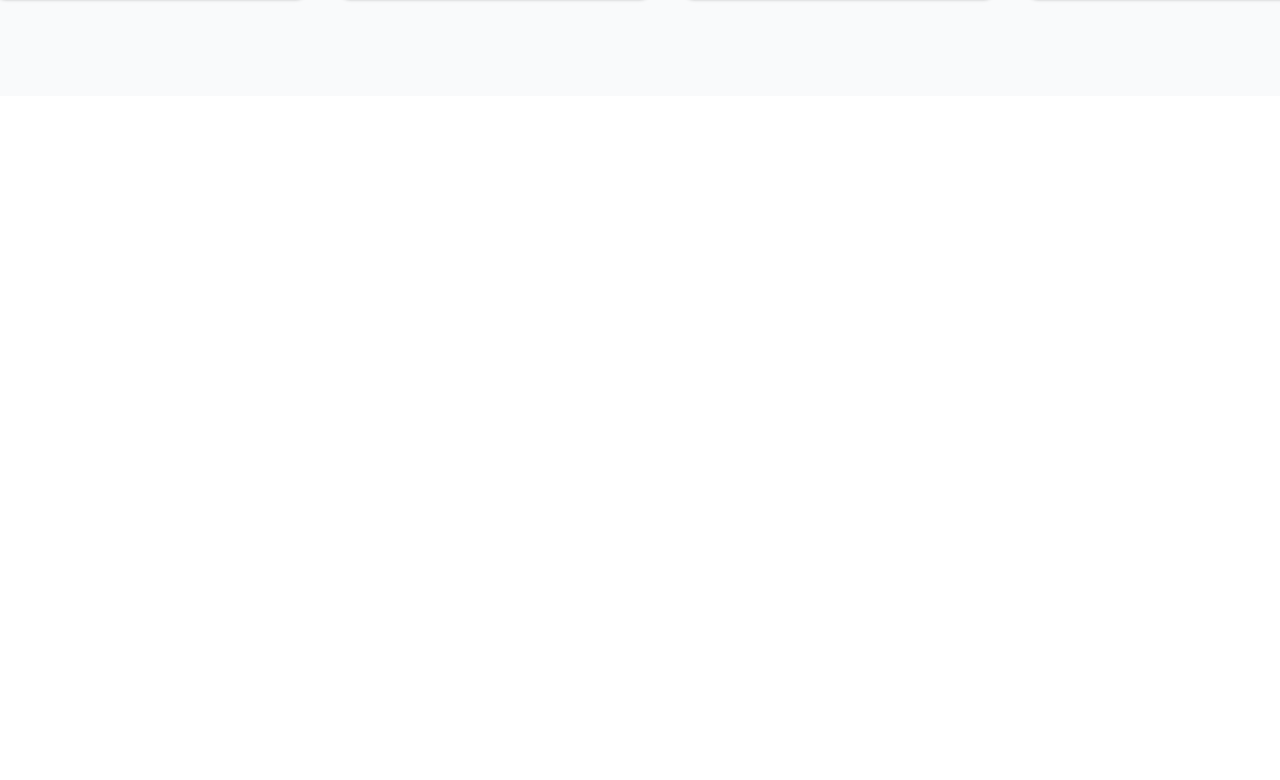
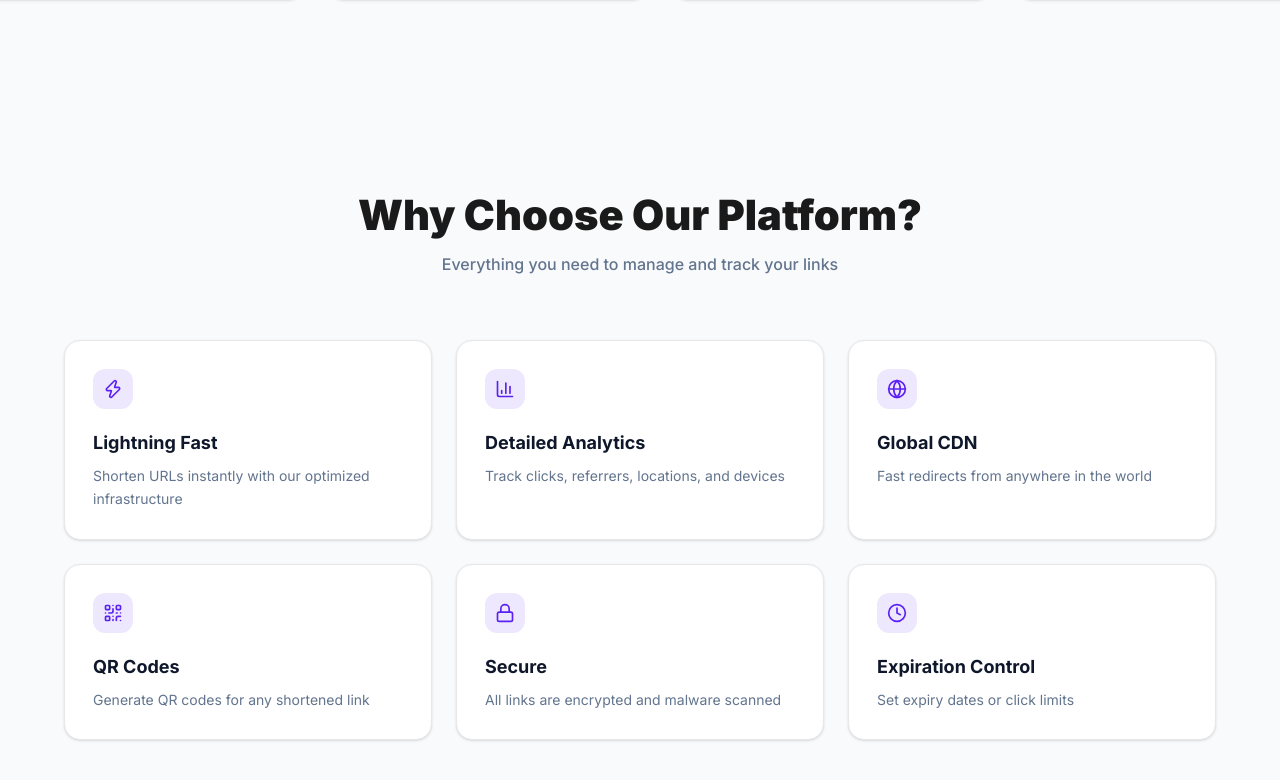
Before and after one commit to ksajjadhossen/thetiny_site, a React (Vite) app: page / in a window 1280 px wide. Shown: the part 3447-4227 px from the top of the page. Before the commit the page ends 3543 px from the top, so only its background shows below. Built offline with nearby package versions, Linux system fonts and the light colour scheme.

Commit message:
Add FeatureGridCard and WhyChooseSection components with matching background styling

```diff
--- /dev/null
+++ b/src/components/home/FeatureGridCard.jsx
@@ -0,0 +1,22 @@
+export default function FeatureGridCard({ item }) {
+  const { icon: Icon, title, description } = item;
+
+  return (
+    <div className="bg-white rounded-2xl p-7 border border-[#E5E7EB] shadow-sm hover:shadow-md transition-all duration-300 flex flex-col items-start text-left">
+      {/* Icon */}
+      <div className="w-10 h-10 rounded-xl bg-[#5B21F3]/10 text-[#5B21F3] flex items-center justify-center mb-5 shrink-0">
+        <Icon className="w-5 h-5 stroke-2" />
+      </div>
+
+      {/* Title */}
+      <h3 className="text-base sm:text-lg font-bold text-slate-900 mb-2">
+        {title}
+      </h3>
+
+      {/* Description */}
+      <p className="text-slate-500 text-xs sm:text-sm font-normal leading-relaxed">
+        {description}
+      </p>
+    </div>
+  );
+}
--- a/src/components/home/TestimonialCard.jsx
+++ b/src/components/home/TestimonialCard.jsx
@@ -1,9 +1,8 @@
-import React from "react";
 import { Star } from "lucide-react";
 
 export default function TestimonialCard({ item }) {
   return (
-    <div className="w-[300px] sm:w-[320px] bg-white rounded-2xl p-6 border border-[#E5E7EB] shadow-sm shrink-0 flex flex-col justify-between text-left">
+    <div className="w-75 sm:w-[320px] bg-white rounded-2xl p-6 border border-[#E5E7EB] shadow-sm shrink-0 flex flex-col justify-between text-left">
       <div>
         {/* Star Rating */}
         <div className="flex items-center gap-1 mb-3">
--- /dev/null
+++ b/src/components/home/WhyChooseSection.jsx
@@ -0,0 +1,66 @@
+import { Zap, BarChart3, Globe, QrCode, Lock, Clock } from "lucide-react";
+import FeatureGridCard from "./FeatureGridCard";
+
+const featuresData = [
+  {
+    icon: Zap,
+    title: "Lightning Fast",
+    description: "Shorten URLs instantly with our optimized infrastructure",
+  },
+  {
+    icon: BarChart3,
+    title: "Detailed Analytics",
+    description: "Track clicks, referrers, locations, and devices",
+  },
+  {
+    icon: Globe,
+    title: "Global CDN",
+    description: "Fast redirects from anywhere in the world",
+  },
+  {
+    icon: QrCode,
+    title: "QR Codes",
+    description: "Generate QR codes for any shortened link",
+  },
+  {
+    icon: Lock,
+    title: "Secure",
+    description: "All links are encrypted and malware scanned",
+  },
+  {
+    icon: Clock,
+    title: "Expiration Control",
+    description: "Set expiry dates or click limits",
+  },
+];
+
+export default function WhyChooseSection() {
+  return (
+    <section className="w-full bg-[#F9FAFB] py-24 px-6">
+      <div className="max-w-6xl mx-auto flex flex-col items-center">
+        {/* Section Header */}
+        <div className="text-center mb-16">
+          <h2
+            className="font-black text-[#1a1a1a] mb-3 tracking-normal"
+            style={{
+              fontSize: "clamp(1.8rem, 4vw, 2.6rem)",
+              lineHeight: "1.15",
+            }}
+          >
+            Why Choose Our Platform?
+          </h2>
+          <p className="text-sm sm:text-base text-slate-500 font-medium">
+            Everything you need to manage and track your links
+          </p>
+        </div>
+
+        {/* 3x2 Grid Cards */}
+        <div className="w-full grid grid-cols-1 md:grid-cols-2 lg:grid-cols-3 gap-6 items-stretch">
+          {featuresData.map((item, index) => (
+            <FeatureGridCard key={index} item={item} />
+          ))}
+        </div>
+      </div>
+    </section>
+  );
+}
--- a/src/components/pages/Home.jsx
+++ b/src/components/pages/Home.jsx
@@ -3,6 +3,7 @@ import HeroSection from "../home/HeroSection";
 import PopularLinks from "../home/PopularLinks";
 import PricingSection from "../home/PricingSection";
 import TestimonialSection from "../home/TestimonialSection";
+import WhyChooseSection from "../home/WhyChooseSection";
 
 export default function Home() {
   return (
@@ -11,7 +12,8 @@ export default function Home() {
       <PopularLinks />
       <FeatureSection />
       <PricingSection />
-      <TestimonialSection></TestimonialSection>
+      <TestimonialSection />
+      <WhyChooseSection />
     </main>
   );
 }
```
